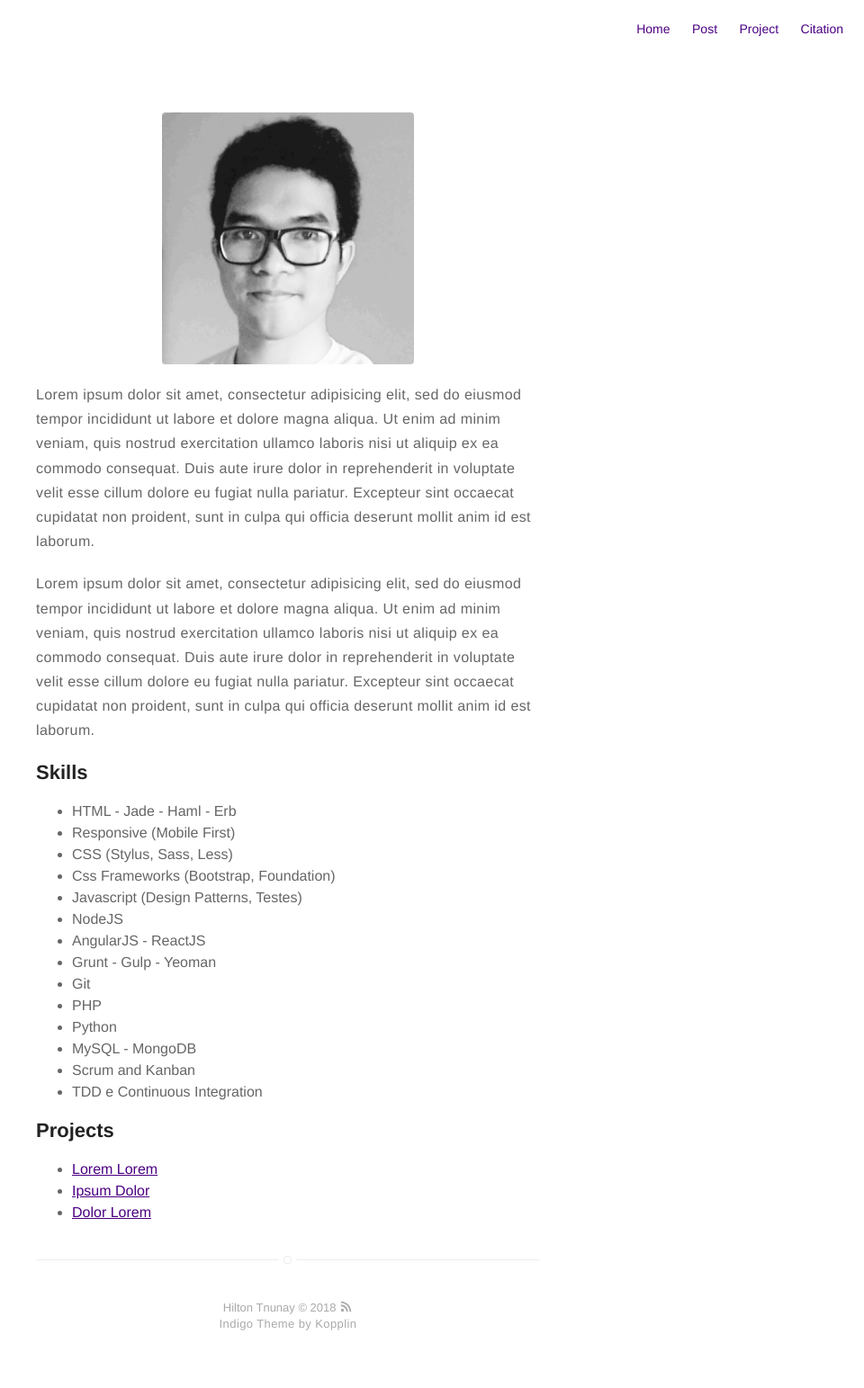
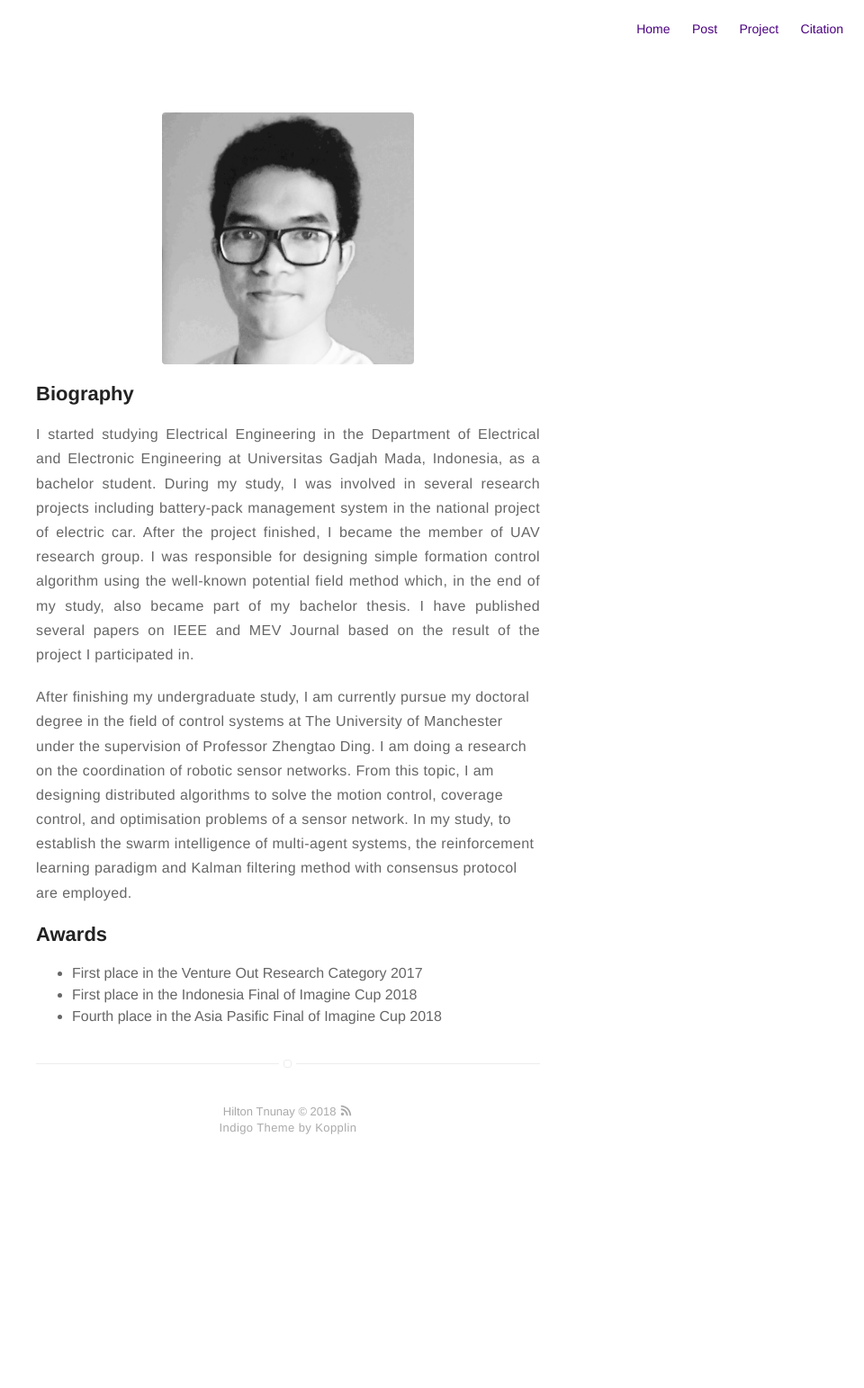
Before and after one commit to tnunay/tnunay.github.io, a Jekyll site: the page built from about.md, in a window 1280 px wide. Shown: the whole page at 90% size, without its empty margins (320-1280 px from the left). Built offline with Jekyll 4.4.1, drawn with Linux system fonts in a browser that asks for light colours; after the commit the page ends 1325 px from its top, so only the background shows below that.

Commit message:
update about

```diff
--- a/about.md
+++ b/about.md
@@ -4,43 +4,18 @@ layout: page
 ---
 ![Profile Image]({{ site.url }}/{{ site.picture }})
 
-<p>Lorem ipsum dolor sit amet, consectetur adipisicing elit, sed do eiusmod
-tempor incididunt ut labore et dolore magna aliqua. Ut enim ad minim veniam,
-quis nostrud exercitation ullamco laboris nisi ut aliquip ex ea commodo
-consequat. Duis aute irure dolor in reprehenderit in voluptate velit esse
-cillum dolore eu fugiat nulla pariatur. Excepteur sint occaecat cupidatat non
-proident, sunt in culpa qui officia deserunt mollit anim id est laborum.</p>
+<h2>Biography</h2>
 
-<p>Lorem ipsum dolor sit amet, consectetur adipisicing elit, sed do eiusmod
-tempor incididunt ut labore et dolore magna aliqua. Ut enim ad minim veniam,
-quis nostrud exercitation ullamco laboris nisi ut aliquip ex ea commodo
-consequat. Duis aute irure dolor in reprehenderit in voluptate velit esse
-cillum dolore eu fugiat nulla pariatur. Excepteur sint occaecat cupidatat non
-proident, sunt in culpa qui officia deserunt mollit anim id est laborum.</p>
+<p align="justify">I started studying Electrical Engineering in the Department of Electrical and Electronic Engineering at
+Universitas Gadjah Mada, Indonesia, as a bachelor student. During my study, I was involved in several research projects including battery-pack management system in the national project of electric car. After the project finished, I became the member of UAV research group. I was responsible for designing simple formation control algorithm using the well-known potential field method which, in the end of my study, also became part of my bachelor thesis. I have published several papers on IEEE and MEV Journal based on the result of the project I participated in.
+</p>
 
-<h2>Skills</h2>
+<p>After finishing my undergraduate study, I am currently pursue my doctoral degree in the field of control systems at The University of Manchester under the supervision of Professor Zhengtao Ding. I am doing a research on the coordination of robotic sensor networks. From this topic, I am designing distributed algorithms to solve the motion control, coverage control, and optimisation problems of a sensor network. In my study, to establish the swarm intelligence of multi-agent systems, the reinforcement learning paradigm and Kalman filtering method with consensus protocol are employed.</p>
 
-<ul class="skill-list">
-	<li>HTML - Jade - Haml - Erb</li>
-	<li>Responsive (Mobile First)</li>
-	<li>CSS (Stylus, Sass, Less)</li>
-	<li>Css Frameworks (Bootstrap, Foundation)</li>
-	<li>Javascript (Design Patterns, Testes)</li>
-	<li>NodeJS</li>
-	<li>AngularJS - ReactJS</li>
-	<li>Grunt - Gulp - Yeoman</li>
-	<li>Git</li>
-	<li>PHP</li>
-	<li>Python</li>
-	<li>MySQL - MongoDB</li>
-	<li>Scrum and Kanban</li>
-	<li>TDD e Continuous Integration</li>
+<h2>Awards</h2>
+
+<ul class="awards">
+	<li>First place in the Venture Out Research Category 2017</li>
+	<li>First place in the Indonesia Final of Imagine Cup 2018</li>
+	<li>Fourth place in the Asia Pasific Final of Imagine Cup 2018</li>
 </ul>
-
-<h2>Projects</h2>
-
-<ul>
-	<li><a href="https://github.com/">Lorem Lorem</a></li>
-	<li><a href="https://github.com/">Ipsum Dolor</a></li>
-	<li><a href="https://github.com/">Dolor Lorem</a></li>
-</ul>
```
